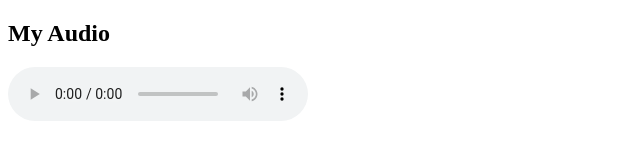
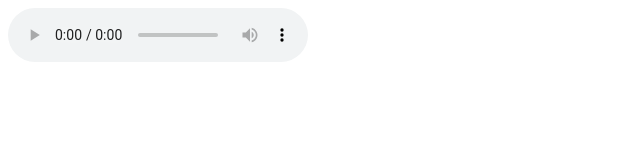
Before and after one commit to ubaid-devp/Audio-player, a plain HTML site: page index.html in a window 1280 px wide. Shown: the whole page, without its empty margins (0-640 px from the left). Drawn offline with Linux system fonts and the light colour scheme.

Commit message:
Update index.html

```diff
--- a/index.html
+++ b/index.html
@@ -4,7 +4,6 @@
   <title>Audio Player</title>
 </head>
 <body>
-  <h2>My Audio</h2>
   <audio controls>
     <source src="audio.mp3" type="audio/mpeg">
     Your browser does not support the audio element.
```
